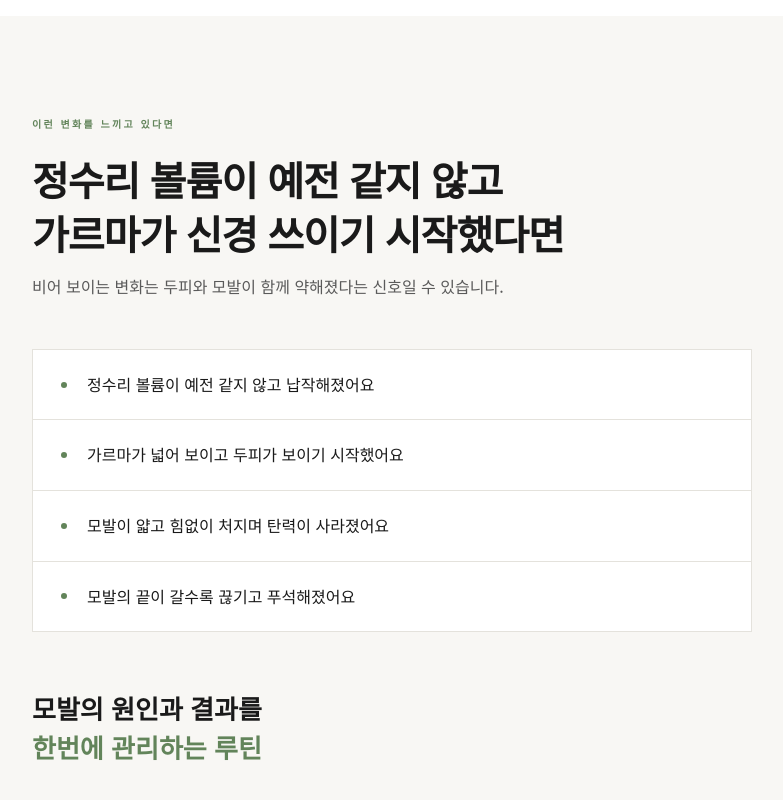
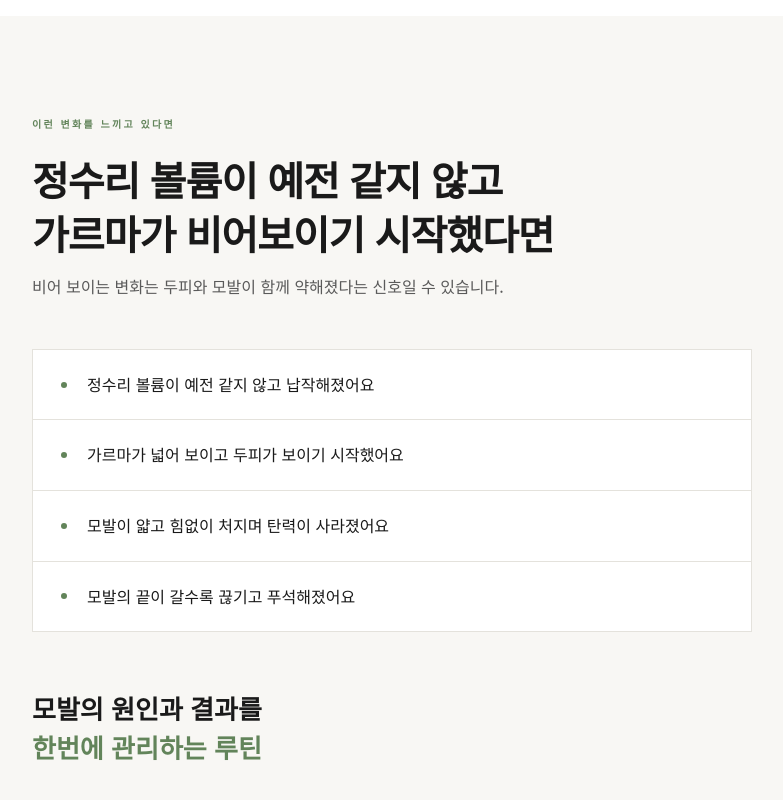
Before and after one commit to hkkweon/potencia, a plain HTML site: page index.html in a window 1280 px wide. Shown: the part 1171-1971 px from the top of the page, without its empty margins (248-1031 px from the left). Drawn offline with Linux system fonts and the light colour scheme; a script that the page names is missing.

Commit message:
Update index.html

```diff
--- a/index.html
+++ b/index.html
@@ -647,7 +647,7 @@
       <span class="label reveal">이런 변화를 느끼고 있다면</span>
       <h2 class="problem__headline reveal reveal-d1">
         정수리 볼륨이 예전 같지 않고<br>
-        가르마가 신경 쓰이기 시작했다면
+        가르마가 비어보이기 시작했다면
       </h2>
       <p class="problem__lead reveal reveal-d2">
         비어 보이는 변화는 두피와 모발이 함께 약해졌다는 신호일 수 있습니다.
```
